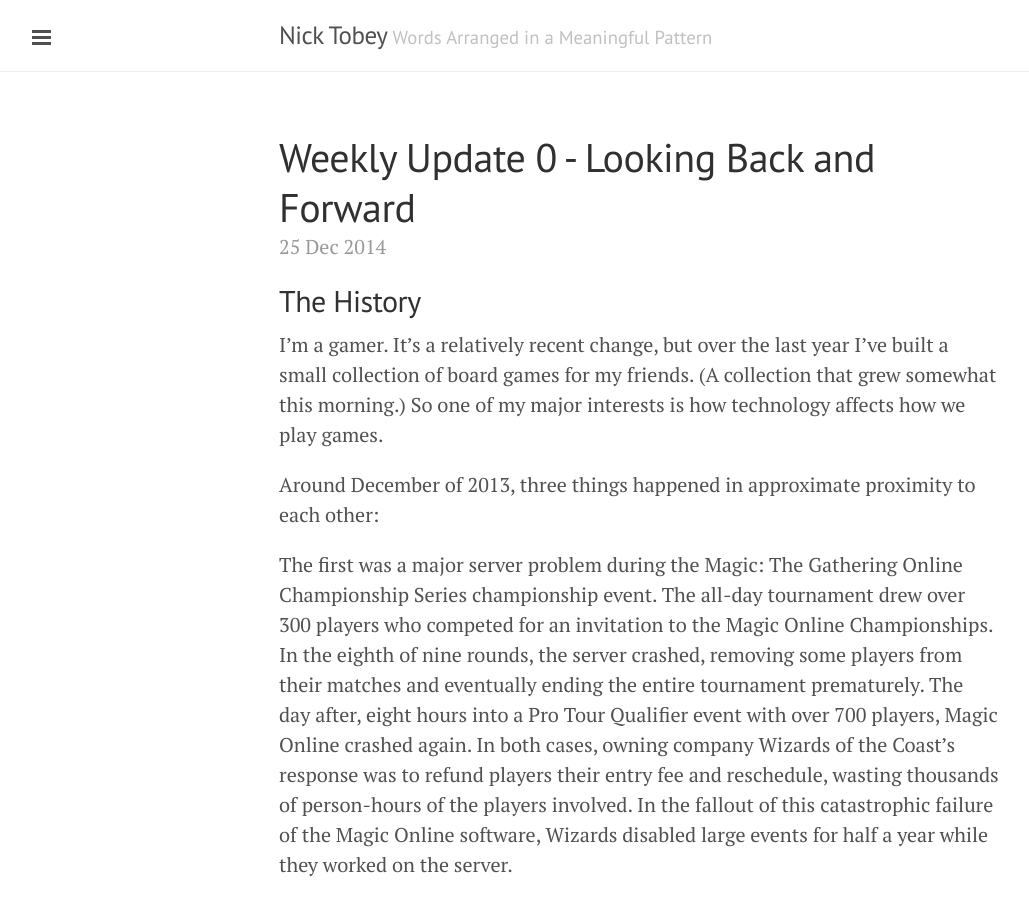
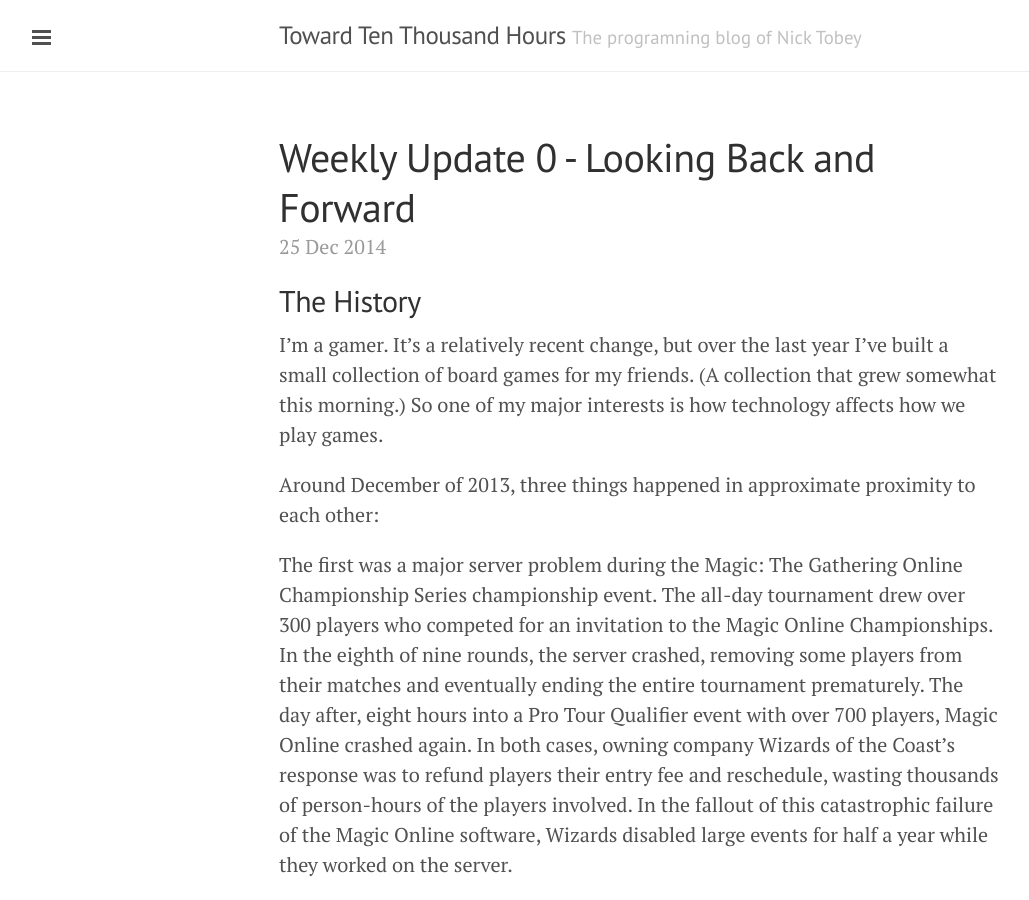
Before and after one commit to nicktobey/nicktobey.github.io, a Jekyll site: the page built from index.html, in a window 1280 px wide and 900 px high. Shown: the whole window, without its empty margins (1-1030 px from the left). Built offline with Jekyll 4.4.1, drawn with Linux system fonts in a browser that asks for light colours; Markdown is read by kramdown in place of the engine named in the settings; the list of posts is cut into pages by our own code.

Commit message:
Change site title.

```diff
--- a/_config.yml
+++ b/_config.yml
@@ -9,9 +9,9 @@
 relative_permalinks: true
 
 # Setup
-title:               Nick Tobey
-tagline:             'Words Arranged in a Meaningful Pattern'
-description:         'The personal website of Nick Tobey'
+title:               Toward Ten Thousand Hours
+tagline:             'The programning blog of Nick Tobey'
+description:         ''
 url:                 http://nicktobey.me/
 baseurl:             http://nicktobey.me/
 repo:                nicktobey/nicktobey.github.io
@@ -21,7 +21,7 @@
 author:
   name:              Nick Tobey
   url:               http://nicktobey.me/
-  email:             ndtobey3@gmail.com
+  email:             nicktobey@nicktobey.me
 
 # Custom vars
 version:             1.0.0
```
